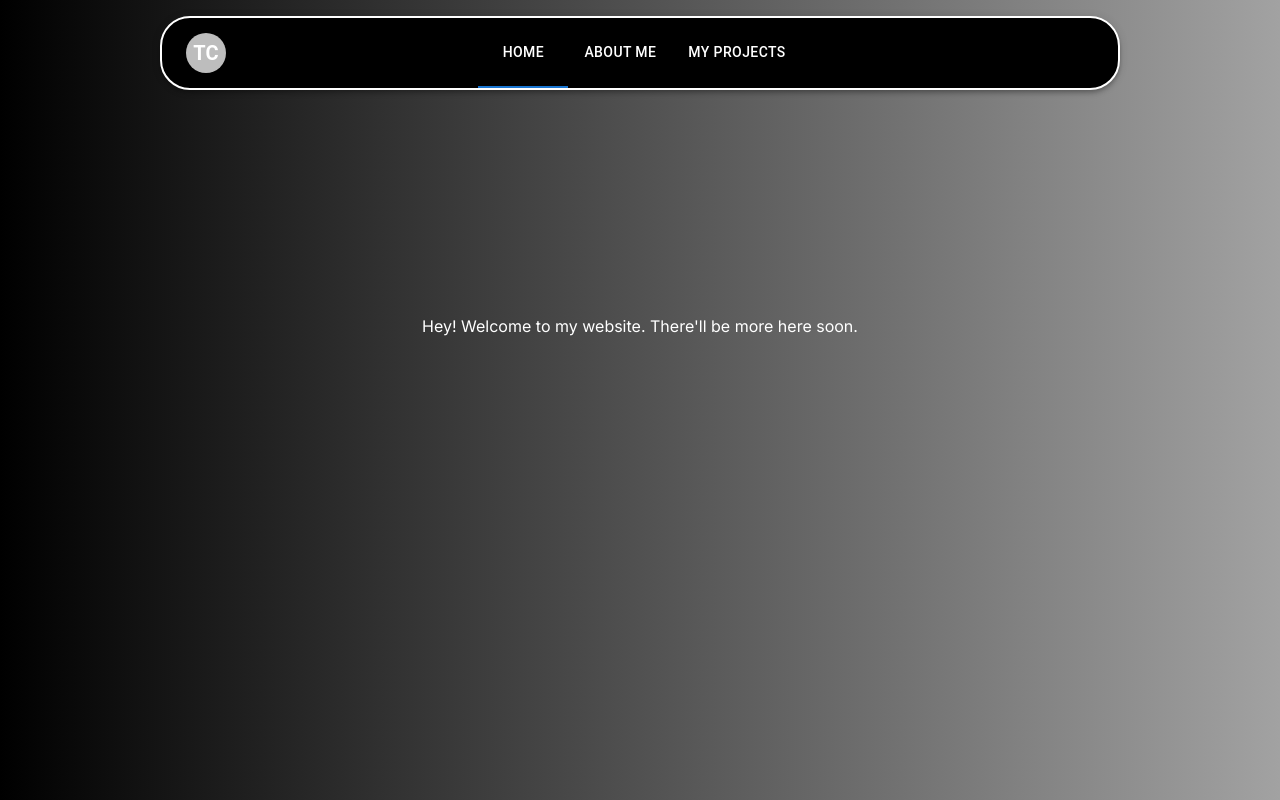
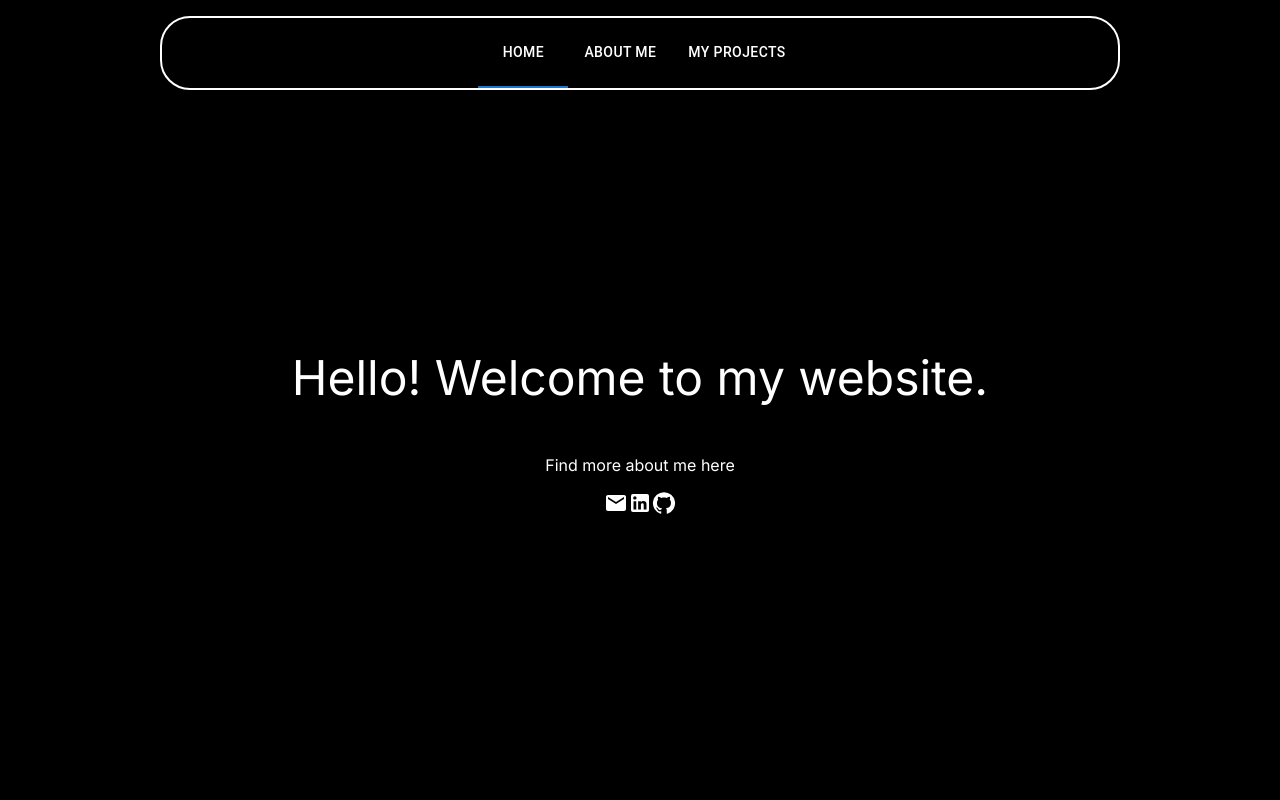
Before and after one commit to TimChoy/personal-site, a Next.js app: page / in a window 1280 px wide. Built offline with nearby package versions, Linux system fonts and the light colour scheme.

Commit message:
Update landing page, added icons

```diff
--- a/src/app/globals.css
+++ b/src/app/globals.css
@@ -1,4 +1,7 @@
 body {
   background: rgb(0,0,0);
-  background: linear-gradient(90deg, rgba(0,0,0,1) 0%, rgba(162,162,162,1) 100%);
 }
+
+a {
+  color: inherit;
+}
--- a/src/app/page.module.css
+++ b/src/app/page.module.css
@@ -5,4 +5,10 @@
   top: 50%;
   width: 100%;
   margin-top: -100px;
+  color: white;
 }
+
+.icons {
+  display: flex;
+  justify-content: center;
+}
--- a/src/app/page.tsx
+++ b/src/app/page.tsx
@@ -1,13 +1,28 @@
 import styles from "./page.module.css";
+import EmailIcon from "@mui/icons-material/Email";
+import LinkedInIcon from '@mui/icons-material/LinkedIn';
+import GitHubIcon from '@mui/icons-material/GitHub';
 
 export default function Home() {
   return (
-    <div
-      className={styles.main}
-    >
-      <p style={{ color: "white" }}>
-        {"Hey! Welcome to my website. There'll be more here soon."}
+    <div className={styles.main}>
+      <p style={{ fontSize: "48px" }}>
+        {"Hello! Welcome to my website."}
       </p>
+      <p>
+        {"Find more about me here"}
+      </p>
+      <div className={styles.icons}>
+        <a href={`mailto:timchoy99@gmail.com`} target="_blank">
+          <EmailIcon />
+        </a>
+        <a href={`https://www.linkedin.com/in/tim-choy/`} target="_blank">
+          <LinkedInIcon />
+        </a>
+        <a href={`https://github.com/TimChoy`} target="_blank">
+          <GitHubIcon />
+        </a>
+      </div>
     </div>
   );
 }
--- a/src/components/navbar.tsx
+++ b/src/components/navbar.tsx
@@ -1,7 +1,7 @@
 'use client'
 
 import React, { useState } from "react"
-import { AppBar, Toolbar, Typography, Box, Container, Avatar, Tabs, Tab } from "@mui/material";
+import { AppBar, Toolbar, Box, Container, Tabs, Tab } from "@mui/material";
 import styles from "./navbar.module.css";
 import Link from "next/link";
 
@@ -22,28 +22,7 @@ export default function NavBar() {
       >
         <Container maxWidth="xl">
           <Toolbar disableGutters>
-            <Typography
-              variant="h6"
-              noWrap
-              component="a"
-              href="/"
-              sx={{
-                mr: 2,
-                display: { xs: "none", md: "flex" },
-                fontWeight: 700,
-                color: "inherit",
-                textDecoration: "none",
-              }}
-              className="cursorp"
-            >
-              <Avatar
-                sx={{ display: { xs: "none", md: "flex" }, mr: 1 }}
-                className="cursorp Tab8 animate__animated animate__backInLeft"
-              >
-                TC
-              </Avatar>
-            </Typography>
-            <Box sx={{ flexGrow: 1, display: { xs: "none", md: "flex" }, marginLeft: "-64px" }}>
+            <Box sx={{ flexGrow: 1, display: { xs: "none", md: "flex" }}}>
               <>
                 <Tabs centered sx={{ margin: "auto" }} value={selectedTab}>
                   <Tab
```
Also changed, not shown: package.json (+5 -4 lines), 1 other file (tests, documents, lock files or other folders).
